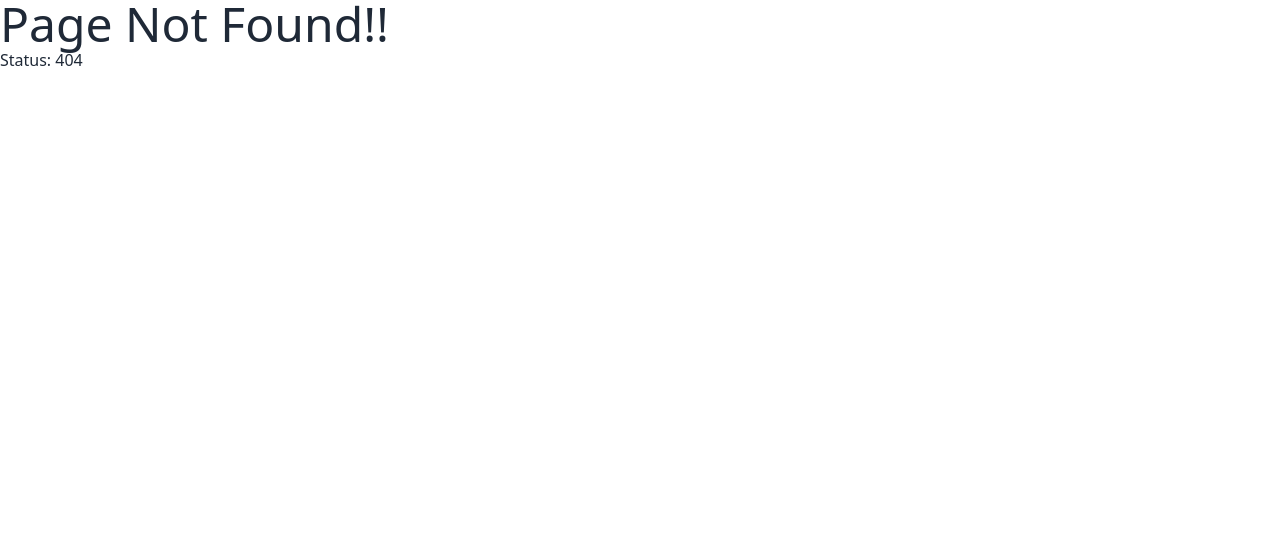
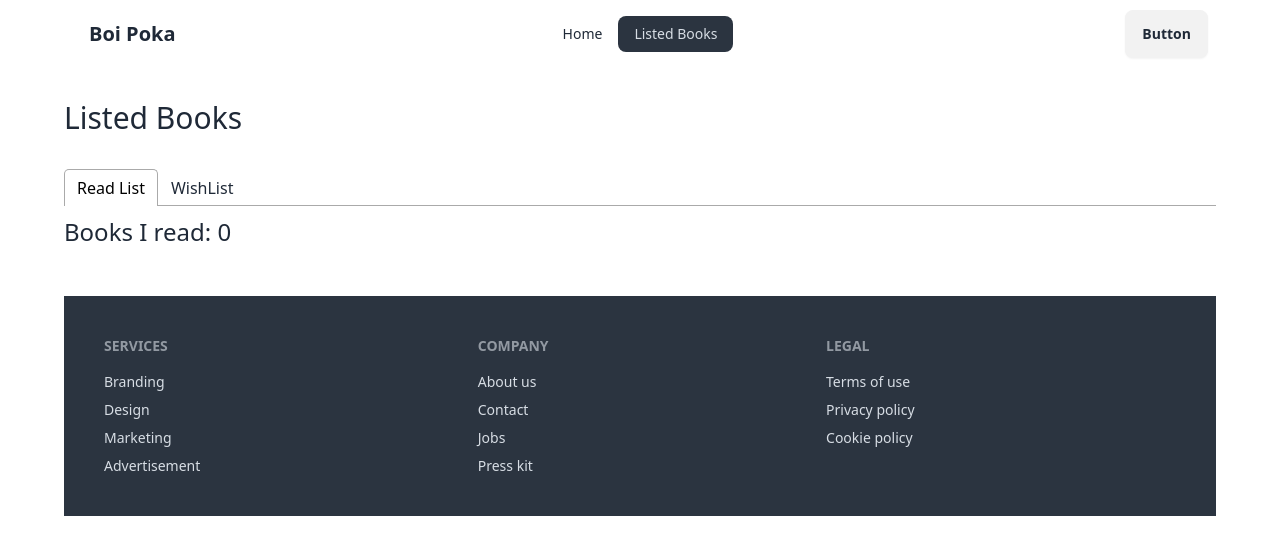
Before and after one commit to emonShimoul/react-boipoka-books-vibe, a React (Vite) app: page /listedBooks in a window 1280 px wide. Before the commit this address had no page. Shown: the top 554 px of the page. Built offline with nearby package versions, Linux system fonts and the light colour scheme.

Commit message:
get read and display read list

```diff
--- a/package.json
+++ b/package.json
@@ -15,6 +15,7 @@
     "react": "^18.3.1",
     "react-dom": "^18.3.1",
     "react-router-dom": "^7.1.3",
+    "react-tabs": "^6.1.0",
     "sort-by": "^1.2.0"
   },
   "devDependencies": {
--- /dev/null
+++ b/src/components/ListedBooks/ListedBooks.jsx
@@ -0,0 +1,49 @@
+import React, { useEffect, useState } from "react";
+import { useLoaderData } from "react-router-dom";
+import { Tab, Tabs, TabList, TabPanel } from "react-tabs";
+import "react-tabs/style/react-tabs.css";
+import { getStoredReadList } from "../../utility/addToDb";
+import Book from "../Book/Book";
+
+const ListedBooks = () => {
+  const [readList, setReadList] = useState([]);
+  const allBooks = useLoaderData();
+  //   ideally we will directly get the read book list from the database.
+
+  useEffect(() => {
+    const storedReadList = getStoredReadList();
+    const storedReadListInt = storedReadList.map((id) => parseInt(id));
+    // worst way
+    const readBookList = allBooks.filter((book) =>
+      storedReadListInt.includes(book.bookId)
+    );
+    setReadList(readBookList);
+  }, []);
+
+  return (
+    <div>
+      <h3 className="text-3xl my-8">Listed Books</h3>
+
+      <Tabs className="mb-12">
+        <TabList>
+          <Tab>Read List</Tab>
+          <Tab>WishList</Tab>
+        </TabList>
+
+        <TabPanel>
+          <h2 className="text-2xl">Books I read: {readList.length}</h2>
+          <div className="grid grid-cols-3 gap-4">
+            {readList.map((book) => (
+              <Book key={book.bookId} book={book}></Book>
+            ))}
+          </div>
+        </TabPanel>
+        <TabPanel>
+          <h2 className="text-2xl">My WishList</h2>
+        </TabPanel>
+      </Tabs>
+    </div>
+  );
+};
+
+export default ListedBooks;
--- a/src/components/NavBar/NavBar.jsx
+++ b/src/components/NavBar/NavBar.jsx
@@ -8,7 +8,7 @@ const NavBar = () => {
         <NavLink to="/">Home</NavLink>
       </li>
       <li>
-        <a>Dashboard</a>
+        <NavLink to="/listedBooks">Listed Books</NavLink>
       </li>
     </>
   );
--- a/src/main.jsx
+++ b/src/main.jsx
@@ -8,6 +8,7 @@ import ErrorPage from "./components/ErrorPage/ErrorPage";
 import Home from "./components/Home/Home";
 import Dashboard from "./components/Dashboard/Dashboard";
 import BookDetail from "./components/BookDetail/BookDetail";
+import ListedBooks from "./components/ListedBooks/ListedBooks";
 
 const router = createBrowserRouter([
   {
@@ -25,6 +26,12 @@ const router = createBrowserRouter([
         loader: () => fetch("/booksData.json"),
       },
       {
+        path: "listedBooks",
+        element: <ListedBooks></ListedBooks>,
+        // the worst way to load some data
+        loader: () => fetch("/booksData.json"),
+      },
+      {
         path: "dashboard",
         element: <Dashboard></Dashboard>,
       },
--- a/src/utility/addToDb.js
+++ b/src/utility/addToDb.js
@@ -22,4 +22,27 @@ const addToStoredList = (id) => {
   }
 };
 
-export { addToStoredList };
+const getStoredWishList = () => {
+  // wishlist
+  const storedWishListStr = localStorage.getItem("wish-list");
+  if (storedWishListStr) {
+    const storedWishList = JSON.parse(storedWishListStr);
+    return storedWishList;
+  } else {
+    return [];
+  }
+};
+
+const addToStoredWishList = (id) => {
+  const storedWishList = getStoredWishList();
+
+  if (storedWishList.includes(id)) {
+    console.log(id, "Already exist in the wish list");
+  } else {
+    storedWishList.push(id);
+    const storedWishListStr = JSON.stringify(storedWishList);
+    localStorage.setItem("wish-list", storedWishListStr);
+  }
+};
+
+export { addToStoredList, addToStoredWishList, getStoredReadList };
```
Also changed, not shown: 1 other file (tests, documents, lock files or other folders).
